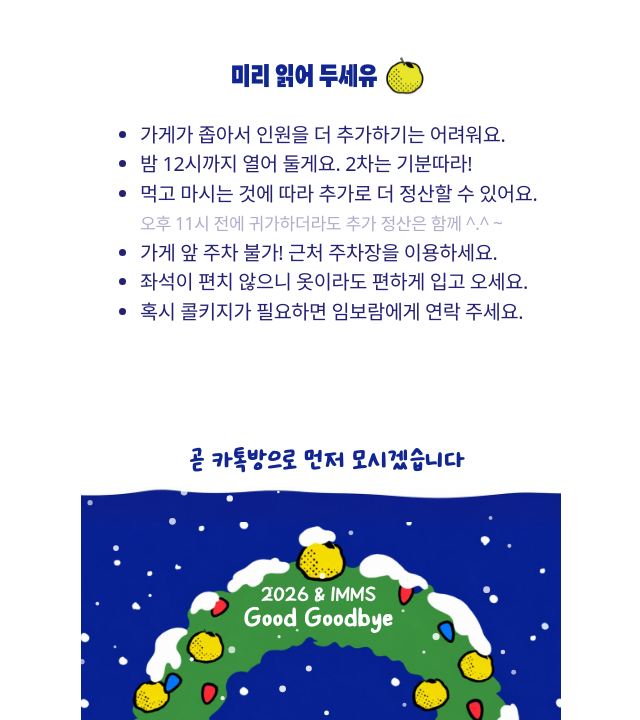
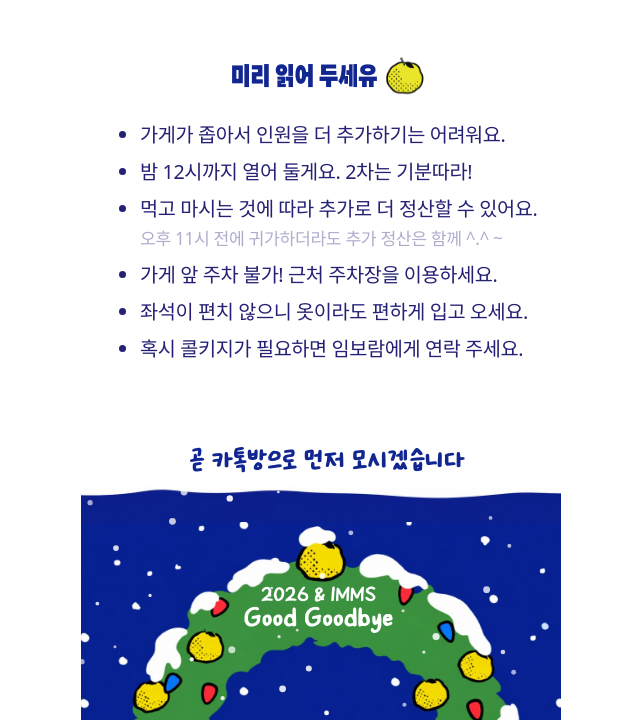
Before and after one commit to imimboram2116/2026-goodbye-imms, a plain HTML site: page index.html in a window 1280 px wide. Shown: the part 1431-2151 px from the top of the page, without its empty margins (319-959 px from the left). Drawn offline with Linux system fonts and the light colour scheme; a web font is replaced by a local one.

Commit message:
Add spacing between notes bullets
Co-Authored-By: Claude Opus 5.5 <noreply@anthropic.com>

```diff
--- a/index.html
+++ b/index.html
@@ -49,6 +49,7 @@
   .crop { overflow: hidden; }
   .crop img { position: absolute; max-width: none; }
   .notes { margin: 0; padding-left: 1.5em; font-size: calc(var(--u) * 16); line-height: 1.5; letter-spacing: calc(var(--u) * -0.3125); color: var(--navy); }
+  .notes li + li { margin-top: calc(var(--u) * 6); }  /* 불렛 항목 사이 6px 추가 */
   .notes small { font-size: calc(var(--u) * 14); color: rgba(36, 33, 117, .37); }
   .fill { position: absolute; inset: 0; width: 100%; height: 100%; object-fit: cover; }
 </style>
```
